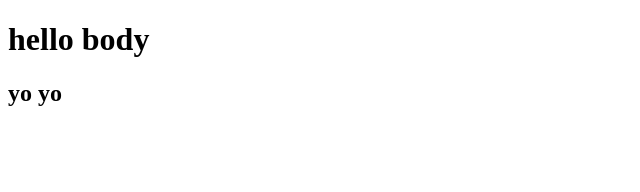
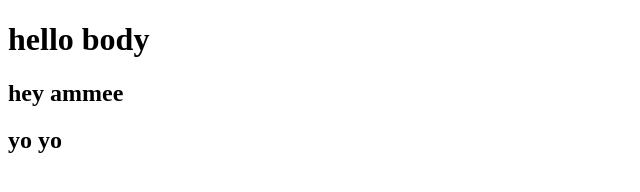
Before and after one commit to PreetiSingh13/MyGitProj, a plain HTML site: page index.html in a window 1280 px wide. Shown: the whole page, without its empty margins (0-640 px from the left). Drawn offline with Linux system fonts and the light colour scheme.

Commit message:
changes made

```diff
--- a/index.html
+++ b/index.html
@@ -5,6 +5,7 @@
     </head>
     <body>
         <h1>hello body</h1>
+        <h2>hey ammee</h2>
         <h2>yo yo</h2>
     </body>
 </html>
```
